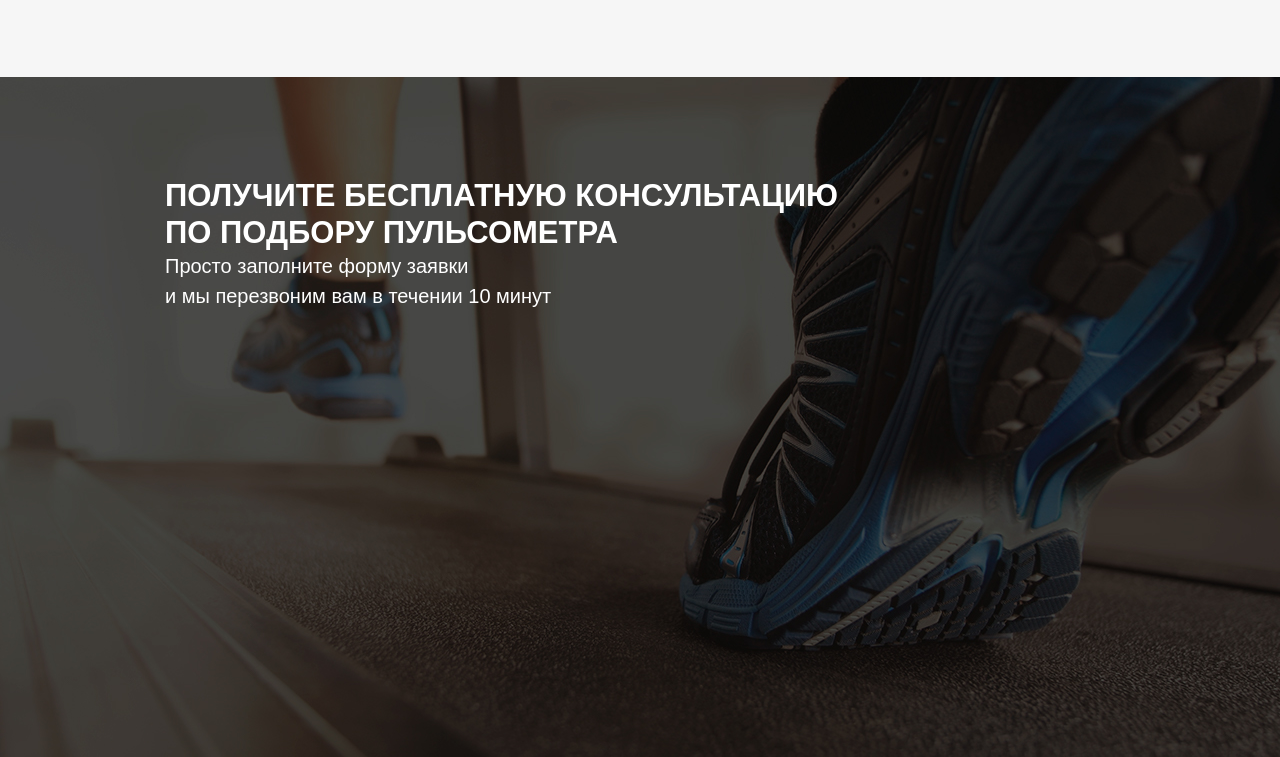
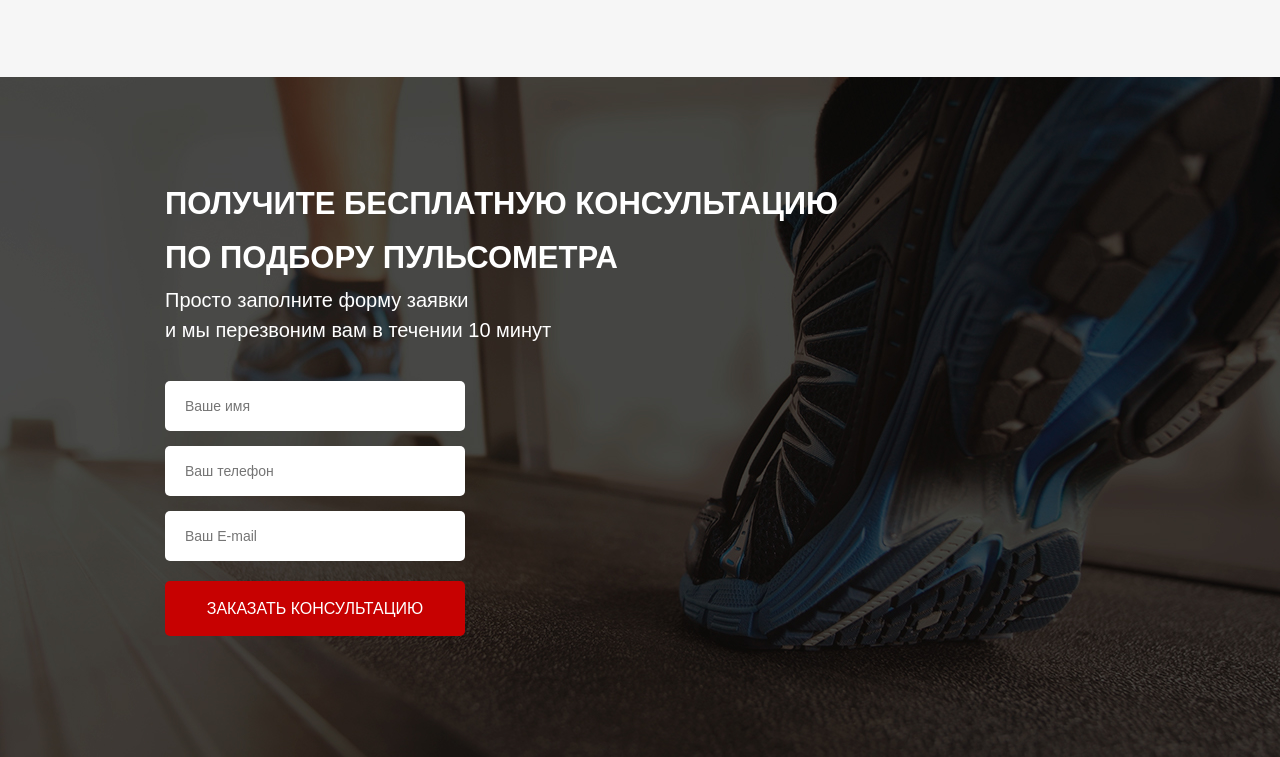
Before and after one commit to Grin1988/heart_rate_monitor, a website: page src/index.html in a window 1280 px wide. Shown: the part 1100-1857 px from the top of the page. Drawn offline with Linux system fonts and the light colour scheme.

Commit message:
07.06/2022

```diff
--- a/src/index.html
+++ b/src/index.html
@@ -99,10 +99,14 @@
             <div class="consultation__descr">
                 Просто заполните форму заявки <br>и мы перезвоним вам в течении 10 минут
             </div>
+            <form class="feed-form" action="#">
+                <input name="name" required placeholder="Ваше имя" type="text">
+                <input name="phone" required placeholder="Ваш телефон" type="number">
+                <input name="email" required placeholder="Ваш Е-mail" type="email">
+
+                <button class="button button_submit">заказать кОНСУЛЬТАЦИЮ</button>
+            </form>
         </div>
-    </div>
-    <div class="gjdgjk">
-
     </div>
 </body>
 
--- a/src/sass/blocks/_button.scss
+++ b/src/sass/blocks/_button.scss
@@ -19,4 +19,11 @@
         height: 50px;
         font-size: 16px;
     }
+    &_submit {
+        width: 100%;
+        height: 55px;
+        font-weight: 500;
+        font-size: 16px;
+        color: #FFFFFF;
+    }
 }
--- a/src/sass/blocks/_consultation.scss
+++ b/src/sass/blocks/_consultation.scss
@@ -1,7 +1,7 @@
 .consultation {
     min-height: 680px;
     padding: 100px 0 92px 0;
-    background: url(../../img/bg/consultation_bg2.jpg) center (center/cover) no-repeat;
+    background: url(../img/bg/consultation_bg2.jpg) center (center/cover) no-repeat;
     &__descr {
         font-weight: 500;
         font-size: 20px;
--- /dev/null
+++ b/src/sass/blocks/_forms.scss
@@ -0,0 +1,26 @@
+.feed-form {
+    margin-top: 36px;
+    display: flex;
+    flex-direction: column;
+    width: 300px;
+    input {
+        height: 50px;
+        border-radius: 5px;
+        background-color: #ffffff;
+        margin-bottom: 15px;
+        border: none;
+        padding: 0 20px;
+        font-weight: 300;
+        font-size: 14px;
+        color: #4B4B4B;
+        &:-moz-placeholder {
+            color: red;
+        }
+        &:-ms-input-placeholder {
+            color: red;
+        }
+        &:nth-child(3) {
+            margin-bottom: 20px;
+        }
+    }
+}
--- a/src/sass/blocks/_promo.scss
+++ b/src/sass/blocks/_promo.scss
@@ -1,7 +1,7 @@
 .promo {
     min-height: 650px;
     padding: 21px 0 93px 0;
-    background: url(../../img/bg/maim_bg.jpg) center (center/cover) no-repeat;
+    background: url(../img/bg/maim_bg.jpg) center (center/cover) no-repeat;
     &__wrapper {
         display: flex;
         flex-direction: column;
--- a/src/sass/blocks/_title.scss
+++ b/src/sass/blocks/_title.scss
@@ -7,6 +7,7 @@
     color: #0D0D0D;
     text-transform: uppercase;
     &_left {
+        line-height: 54px;
         font-size: 31px;
         text-align: left;
         color: #fff;
--- a/src/sass/style.scss
+++ b/src/sass/style.scss
@@ -14,4 +14,5 @@
 @import 'blocks/advantages';
 @import 'blocks/title';
 @import 'blocks/consultation';
+@import 'blocks/forms';
 @import 'base/media';
```
Also changed, not shown: src/css/style.min.css.
